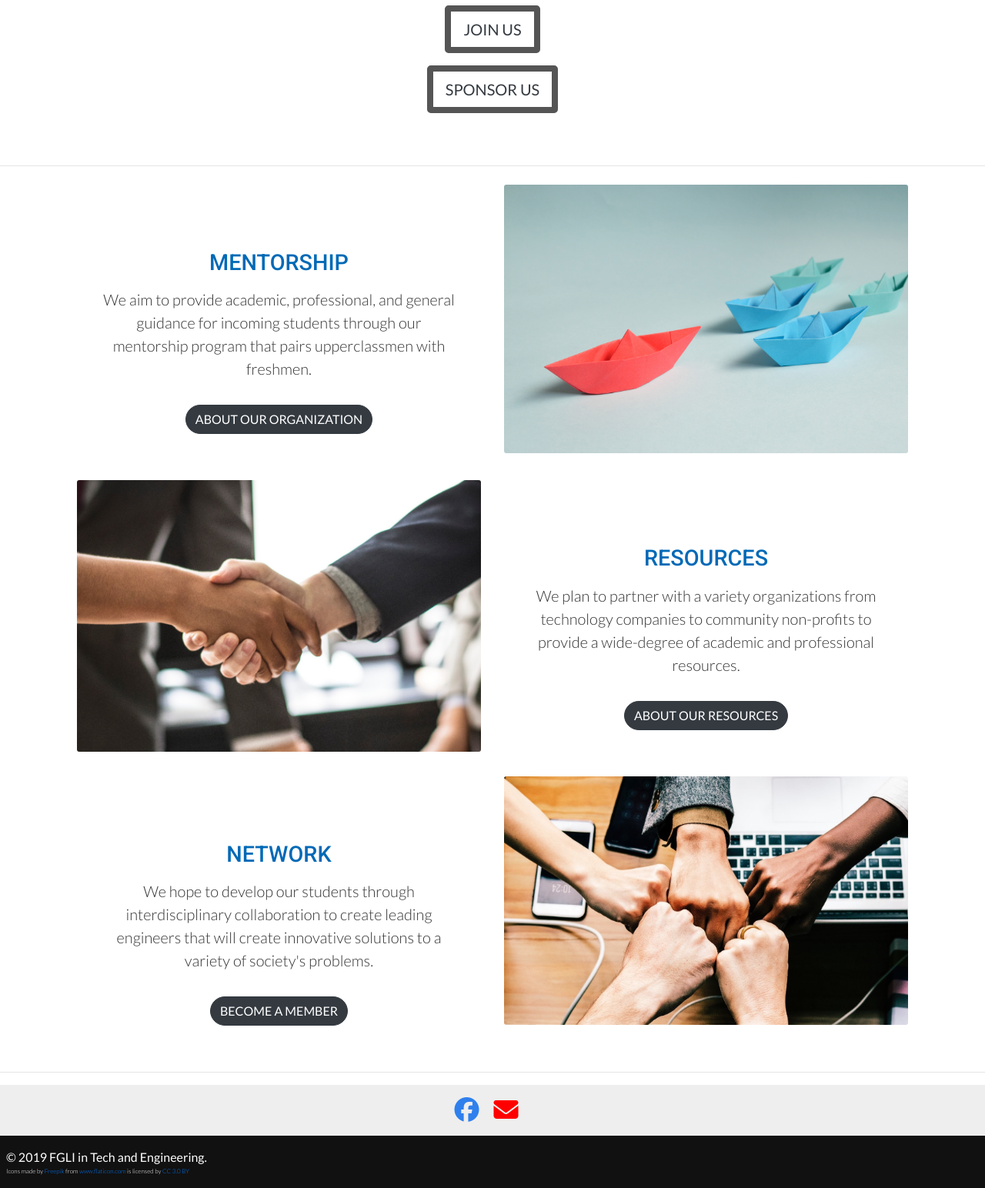
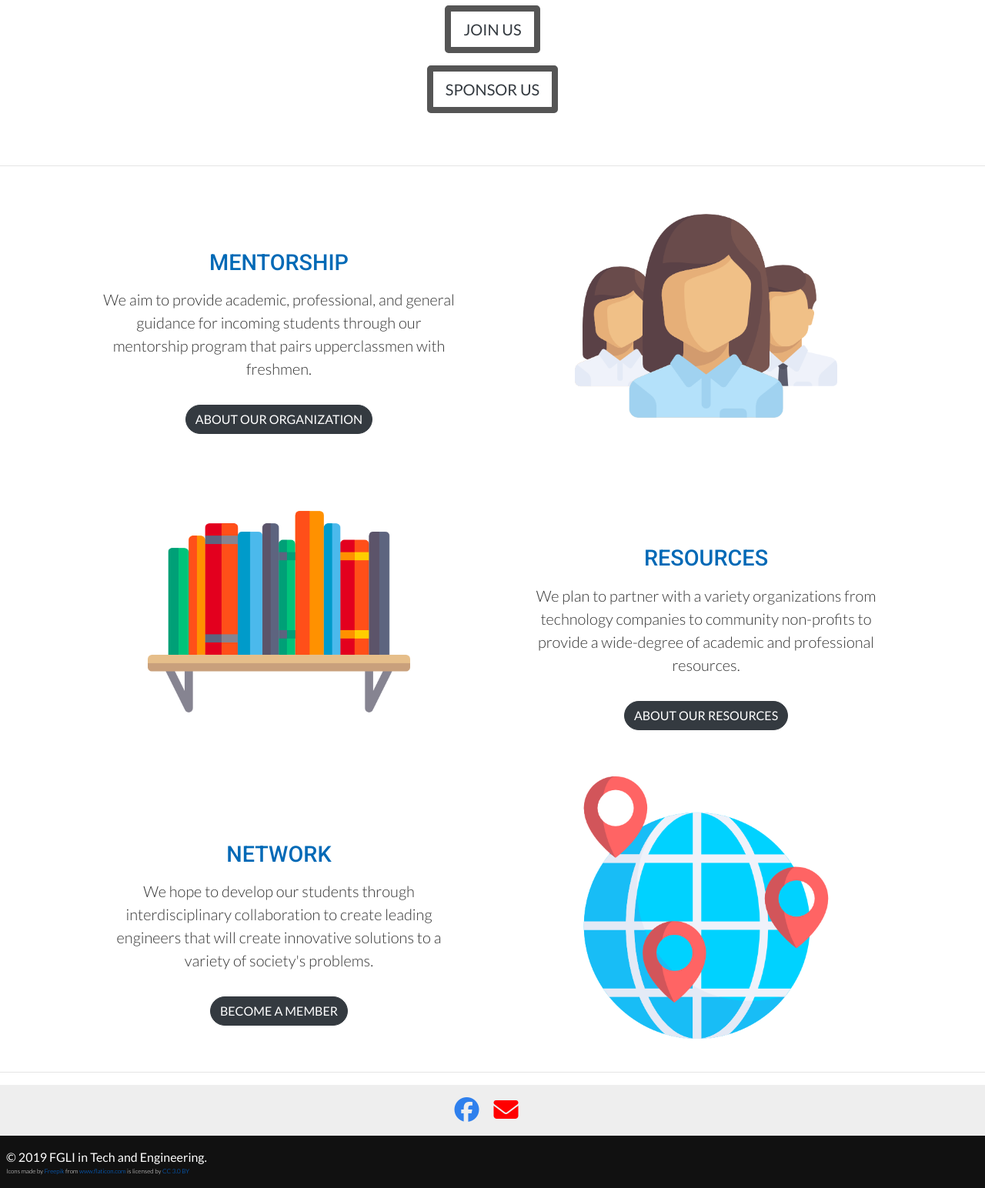
Before and after one commit to jessecui/fgli-tech-website, a PHP site: page / in a window 1280 px wide. Shown: the part 1011-2555 px from the top of the page at 77% size. Run offline with PHP 8.4, Linux system fonts and the light colour scheme; some libraries are stand-ins or nearby versions.

Commit message:
Change images

```diff
--- a/css/index.css
+++ b/css/index.css
@@ -42,6 +42,9 @@ p {
 }
 
 .card-img {
+  width: 65%;
+  display:block;
+  margin:auto;
 }
 
 .float-left {
--- a/index.html
+++ b/index.html
@@ -84,7 +84,7 @@
         </div>
         <div class="col-lg-6">
           <div class=" card-img-wrapper">
-            <img class="card-img" src="img/mentorship_img.jpg">
+            <img class="card-img" src="img/mentorship_img.png">
           </div>
         </div>
       </div>
@@ -98,7 +98,7 @@
         </div>
         <div class="col-lg-6">
           <div class=" card-img-wrapper">
-            <img class="card-img" src="img/resources_img.jpg">
+            <img class="card-img" src="img/resources_img.png">
           </div>
         </div>
       </div>
@@ -112,7 +112,7 @@
         </div>
         <div class="col-lg-6">
           <div class=" card-img-wrapper">
-            <img class="card-img" src="img/collaboration.jpg">
+            <img class="card-img" src="img/network_img.png">
           </div>
         </div>
       </div>
```
Also changed, not shown: aboutus.html (+5 -5 lines), img/board/adeeba.jpg (renamed from img/adeeba.jpg), img/board/bart.jpg (renamed from img/bart.jpg), img/board/cassandra.jpg (renamed from img/cassandra.jpg), img/board/jesse.jpg (renamed from img/jesse.jpg), img/board/sarthak.jpg (renamed from img/sarthak.jpg), img/board/wing.jpg (renamed from img/wing.jpg), img/board/yeleine.jpg (renamed from img/yeleine.jpg), img/collaboration_old.jpg (renamed from img/collaboration.jpg), img/mentorship_img.png (added), img/mentorship_img_old.jpg (renamed from img/mentorship_img.jpg), img/network_img.png (added), img/resources_img.png (added), img/resources_img_old.jpg (renamed from img/resources_img.jpg), 2 other files.
